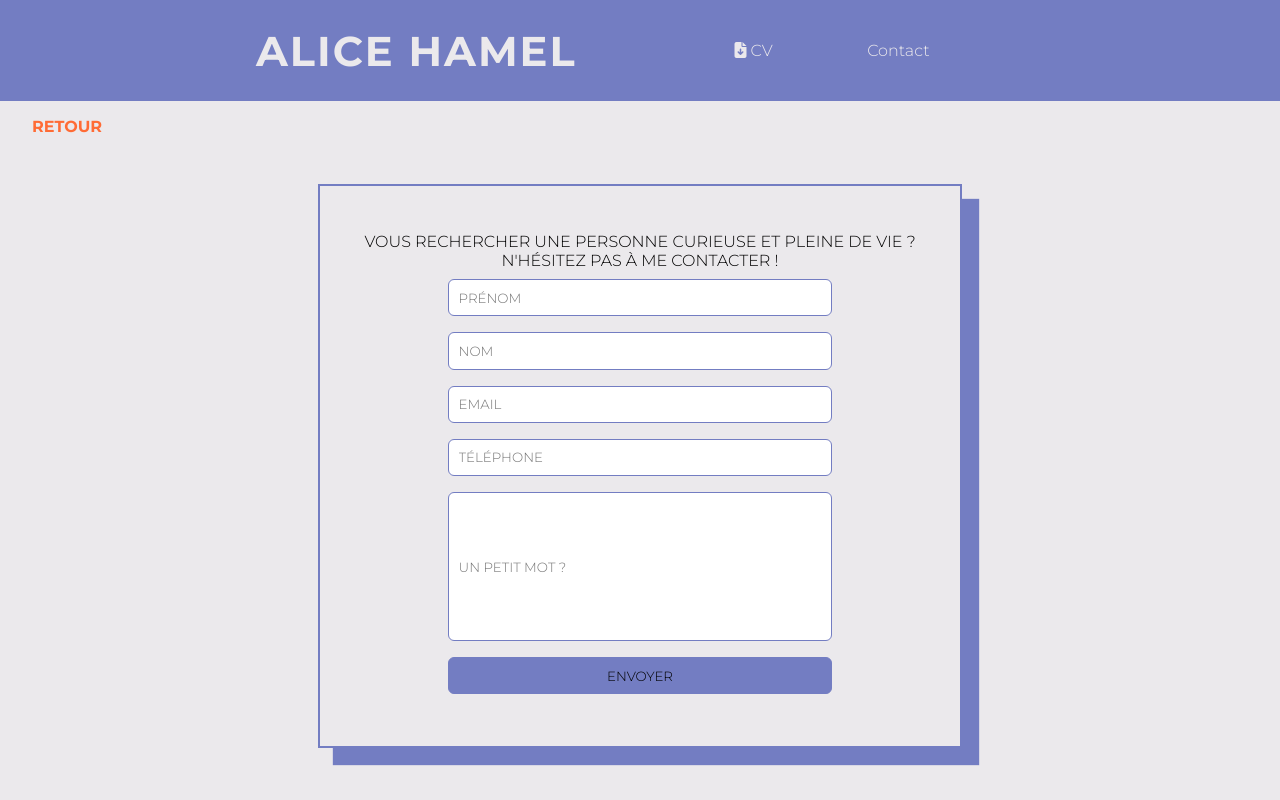
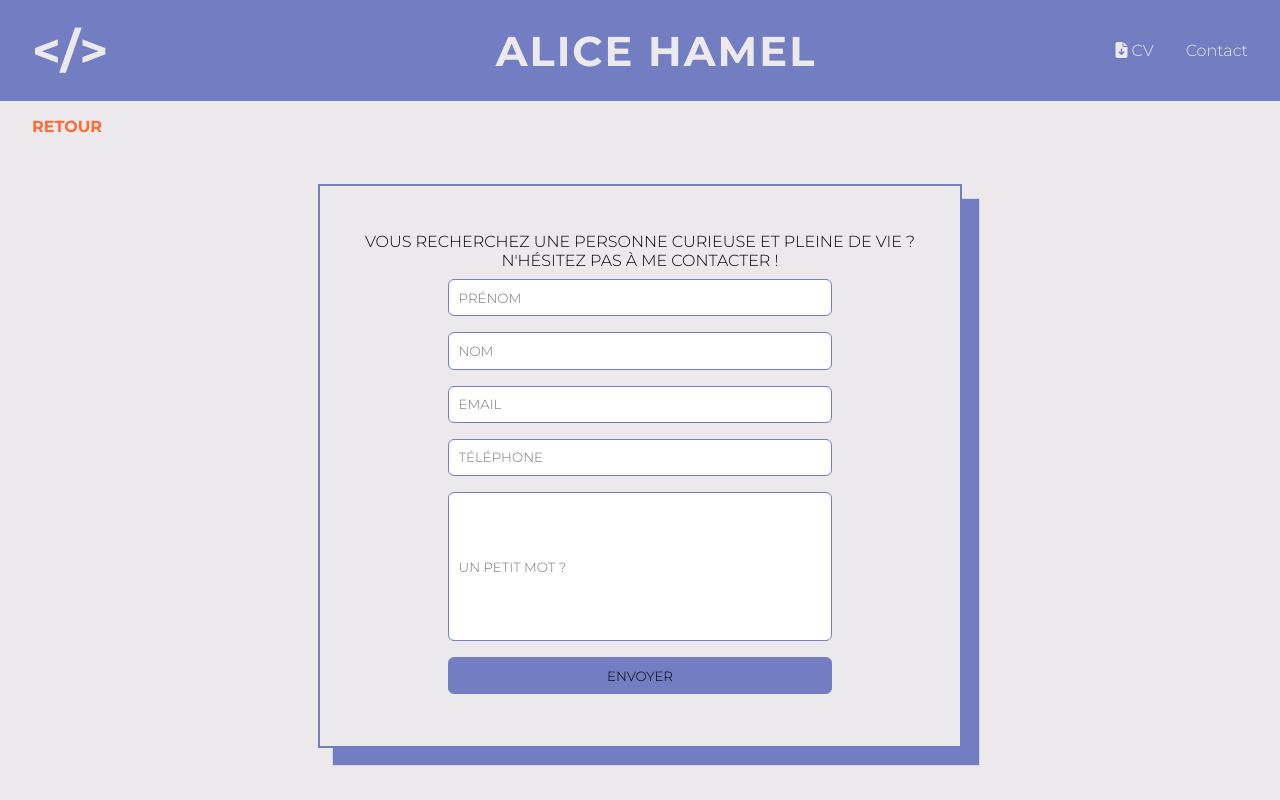
Before and after one commit to ahamel1/checkpoint4, a React (Create React App) app in the folder front/: page /contact in a window 1280 px wide. Built offline with nearby package versions, Linux system fonts and the light colour scheme.

Commit message:
add some details

```diff
--- a/front/src/components/BurgerMenu.jsx
+++ b/front/src/components/BurgerMenu.jsx
@@ -1,6 +1,6 @@
 import React from "react";
 import "./burgermenu.css";
-import cvPdf from "../data/CV 2019 ALTERNANCE.pdf";
+import cvPdf from "../data/CV ALTERNANCE WCS.pdf";
 import { Link } from "react-router-dom";
 import { slide as Menu } from "react-burger-menu";
 
--- a/front/src/components/DetailsProject.jsx
+++ b/front/src/components/DetailsProject.jsx
@@ -6,8 +6,8 @@ import { TitleH2 } from "../titles";
 import Data from "../data/data.json";
 
 const Container = styled.div`
-  border: solid 2px #badac9;
-  box-shadow: 1rem 1rem 1px 1px #badac9;
+	border: solid 2px ${(props) => props.theme.blue};
+	box-shadow: 1rem 1rem 1px 1px ${(props) => props.theme.violet};
 	width: 50%;
 	height: 70vh;
 	margin: 2rem auto;
@@ -34,7 +34,7 @@ const BackLink = styled.a`
 	font-weight: bold;
 	margin: 1rem 2rem;
 	display: inline-block;
-  color: #badac9;
+	color: ${(props) => props.theme.orange};
 	text-transform: uppercase;
 `;
 export default function DetailsProject() {
--- a/front/src/components/Form.jsx
+++ b/front/src/components/Form.jsx
@@ -113,7 +113,7 @@ export default function Form() {
 	return (
 		<Container>
 			<Text>
-				Vous rechercher une personne curieuse et pleine de vie ? N'hésitez pas à
+				Vous recherchez une personne curieuse et pleine de vie ? N'hésitez pas à
 				me contacter !
 			</Text>
 			<FormContainer onSubmit={postPerson}>
--- a/front/src/components/Navigation.jsx
+++ b/front/src/components/Navigation.jsx
@@ -4,7 +4,7 @@ import styled from "styled-components";
 import { Flex } from "../mainStyle";
 import { TitleH1 } from "../titles";
 import BurgerMenu from "./BurgerMenu";
-import cvPdf from "../data/CV 2019 ALTERNANCE.pdf";
+import cvPdf from "../data/CV ALTERNANCE WCS.pdf";
 
 const NavContainer = styled.nav`
 	display: flex;
@@ -12,9 +12,18 @@ const NavContainer = styled.nav`
 	align-items: center;
 	width: 100%;
 	background-color: ${(props) => props.theme.blue};
+
 	${(props) => props.theme.mediaMax.small`
     padding: 1rem 0;
   `}
+`;
+
+const Logo = styled(Flex)`
+	font-size: 3rem;
+	align-items: center;
+	margin-left: 2rem;
+	font-weight: bold;
+	color: ${(props) => props.theme.beige}; ;
 `;
 
 const ButtonNav = styled(Link)`
@@ -23,30 +32,23 @@ const ButtonNav = styled(Link)`
 	font-size: 1rem;
 	text-decoration: none;
 	color: ${(props) => props.theme.beige};
+	margin-right: 2rem;
 	&:hover {
 		color: ${(props) => props.theme.violet};
 	}
 `;
-const ButtonNavLink = styled.a`
-	border: none;
-	background: none;
-	font-size: 1rem;
-	text-decoration: none;
-	color: ${(props) => props.theme.beige};
-	&:hover {
-		color: ${(props) => props.theme.violet};
-	}
-`;
+const ButtonNavLink = styled(ButtonNav)``;
 
 export default function Navigation() {
 	return (
 		<NavContainer>
 			<BurgerMenu />
-			<Flex center flexb70 mobilefd mobilemr>
-				<Flex center mobileml0>
+			<Flex center mobilefd>
+				<Logo mobilebm>&#60;/&#62;</Logo>
+				<Flex center mobileml0 txtcenter>
 					<TitleH1 to="/">Alice Hamel</TitleH1>
 				</Flex>
-				<Flex flexend acenter se mr3 mobilemr mobilebm>
+				<Flex flexend acenter mr3 mobilebm>
 					<ButtonNavLink href={cvPdf} download>
 						<span className="fas fa-file-download"></span> CV
 					</ButtonNavLink>
--- a/front/src/components/burgermenu.css
+++ b/front/src/components/burgermenu.css
@@ -10,6 +10,7 @@
 		height: 30px;
 		left: 36px;
 		top: 36px;
+		margin: auto;
 	}
 
 	/* Color/shape of burger icon bars */
@@ -60,3 +61,10 @@
 		padding-bottom: 1rem;
 	}
 }
+
+@media screen and (max-width: 350px) {
+	.bm-burger-button {
+		left: 20px;
+		top: 38px;
+	}
+}
--- a/front/src/mainStyle.jsx
+++ b/front/src/mainStyle.jsx
@@ -11,6 +11,8 @@ export const Flex = styled.div`
 
 	align-items: ${(props) => props.acenter && "center"};
 	align-items: ${(props) => props.aend && "flex-end"};
+
+	text-align: ${(props) => props.txtcenter && "center"};
 
 	justify-content: ${(props) => props.flexend && "flex-end"};
 	justify-content: ${(props) => props.center && "center"};
@@ -29,7 +31,6 @@ export const Flex = styled.div`
 	height: ${(props) => props.mobilehgt && "60%"};
 
     margin-left: ${(props) => props.mobileml0 && "0"};
-    margin-right: ${(props) => props.mobilemr && "1rem"};
 
     justify-content: ${(props) => props.mobilecenter && "center"};
     align-items: ${(props) => props.mobileacenter && "center"};
```
Also changed, not shown: front/src/components/Project.jsx (indentation only), 2 other files (tests, documents, lock files or other folders). Lines whose indentation alone changed are shown as unchanged.
